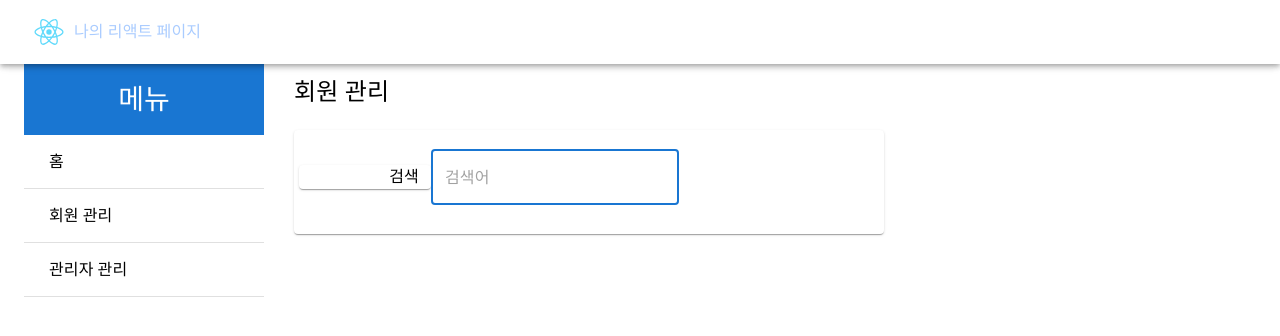
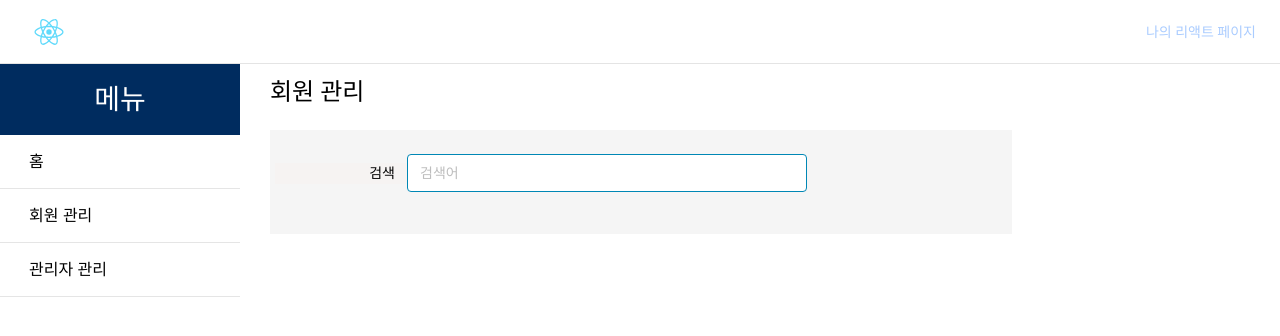
Before and after one commit to BackSeungJong/back_web, a React (Create React App) app: page /userMng/view in a window 1280 px wide. Shown: the top 336 px of the page. Built offline with nearby package versions, Linux system fonts and the light colour scheme.

Commit message:
input 개발 / 테마적용

```diff
--- a/src/App.js
+++ b/src/App.js
@@ -1,8 +1,15 @@
 import './App.css';
 import Router from './routes';
+import { ThemeProvider } from '@mui/material/styles';
+
+import theme from './theme';
 
 function App() {
-  return <Router />;
+  return (
+    <ThemeProvider theme={theme['themeFile']}>
+      <Router />
+    </ThemeProvider>
+  );
 }
 
 export default App;
--- a/src/pages/userMng/View.js
+++ b/src/pages/userMng/View.js
@@ -16,7 +16,7 @@ export const UserMngView = () => {
         <Forms methods={methods} onSubmit={(values) => onSearch({ ...values, pageNo: 1 })}>
           {/* 검색어 */}
           <FormItem label={'검색'}>
-            <Input name="searchInfo" width="w3" placeholder={'검색어'} autoFocus />
+            <Input width="w3" placeholder={'검색어'} autoFocus />
           </FormItem>
         </Forms>
       </Paper>
--- a/src/store/UserMngStore.js
+++ b/src/store/UserMngStore.js
@@ -1,12 +1,5 @@
 import { types, getParent, flow } from 'mobx-state-tree';
 import { User } from './model';
-
-const testUser = {
-  userSn: 1,
-  userNm: '백승종',
-  userBirth: '1995-05-23',
-  userAge: 28,
-};
 
 export default types
   .model('UserMngStore', {
```
